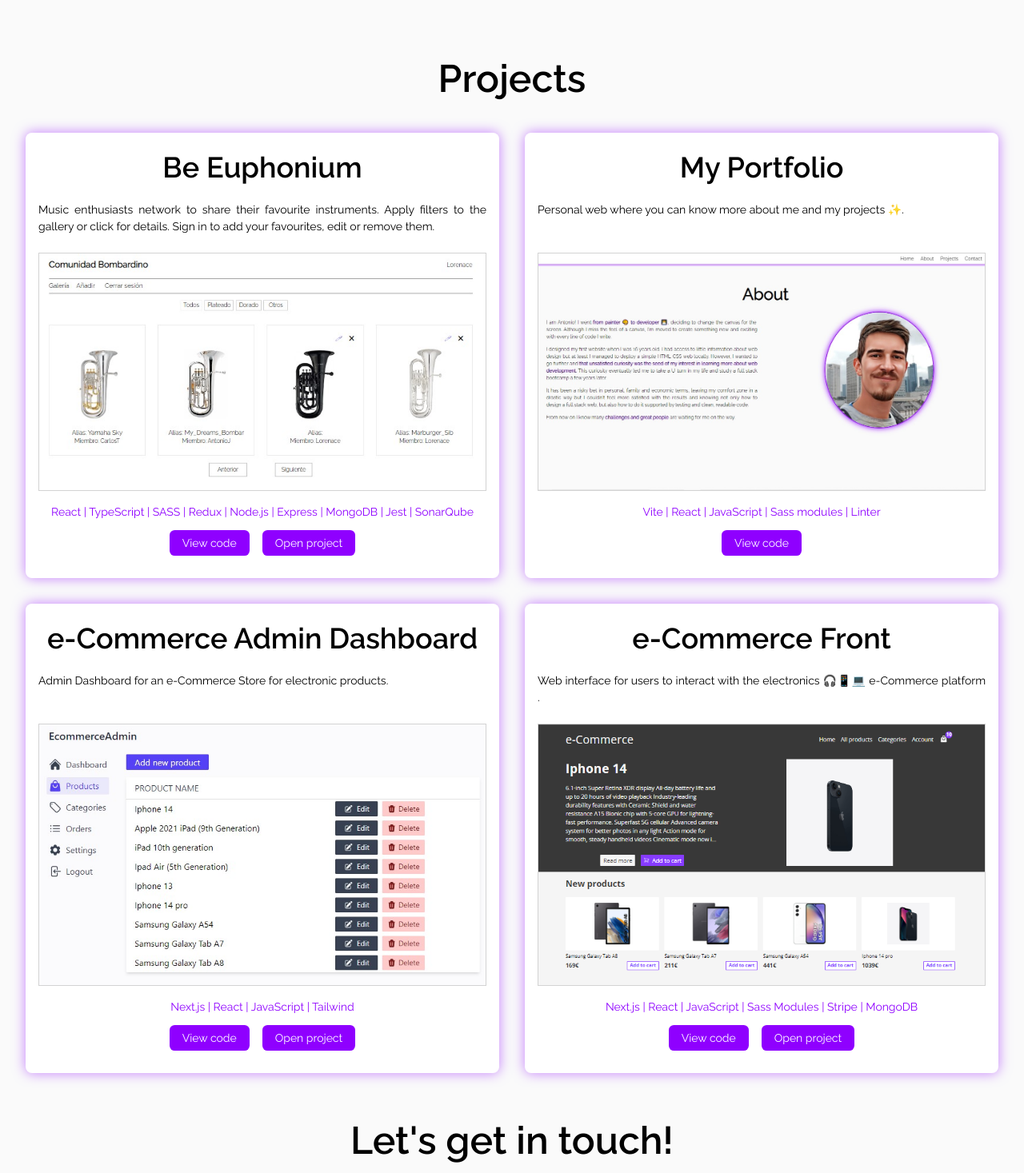
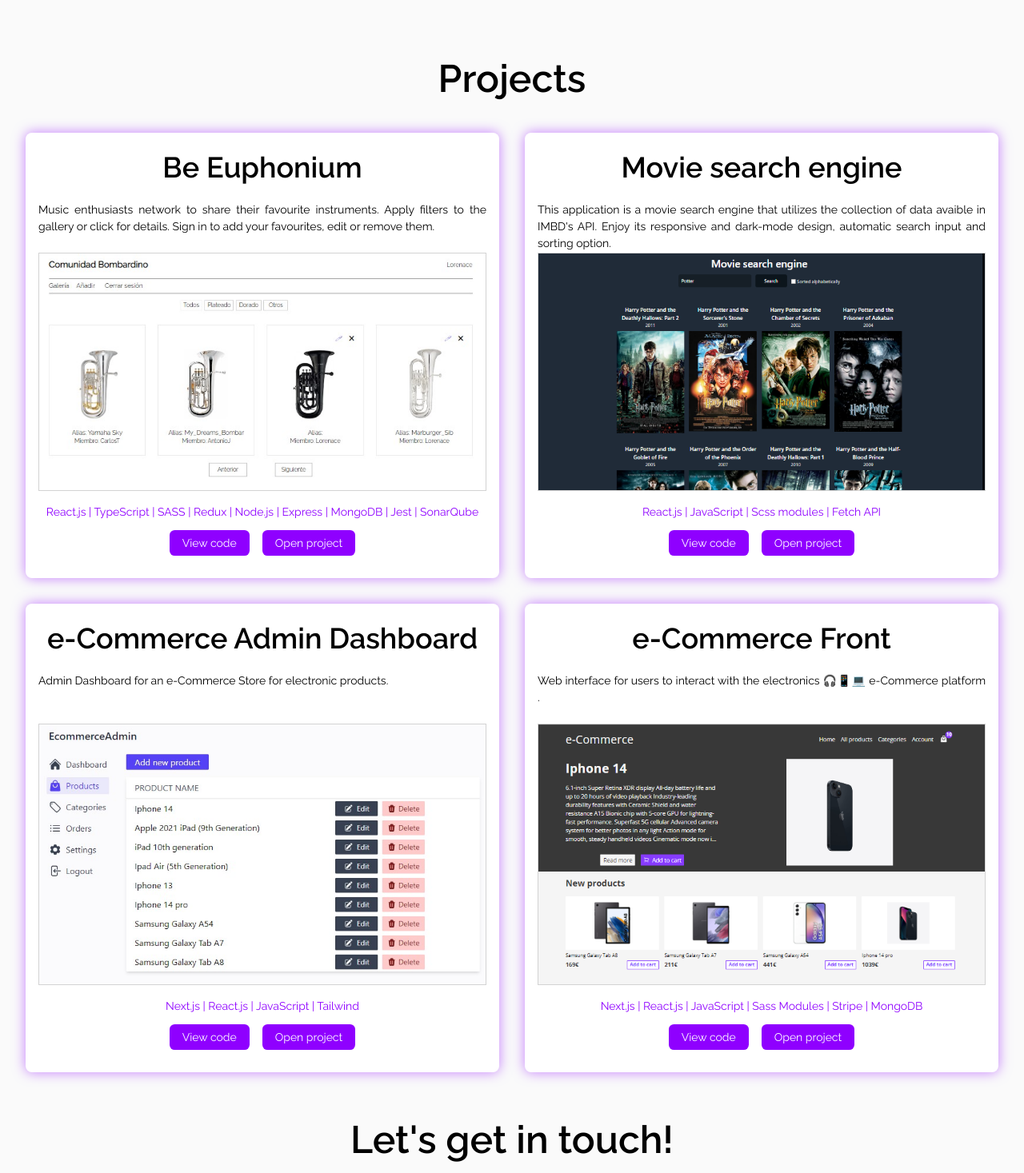
Before and after one commit to AntonioJRuizG/My_Portfolio, a React (Vite) app: page / in a window 1280 px wide. Shown: the part 450-1917 px from the top of the page at 80% size. Built offline with nearby package versions, Linux system fonts and the light colour scheme.

Commit message:
Add new project

```diff
--- a/src/sections/gallery/gallery.jsx
+++ b/src/sections/gallery/gallery.jsx
@@ -12,11 +12,11 @@ const projectList = [
     description:
       'Music enthusiasts network to share their favourite instruments. Apply filters to the gallery or click for details. Sign in to add your favourites, edit or remove them.',
     stack:
-      'React | TypeScript | SASS | Redux | Node.js | Express | MongoDB | Jest | SonarQube',
+      'React.js | TypeScript | SASS | Redux | Node.js | Express | MongoDB | Jest | SonarQube',
     linkWeb: 'https://beeuphonium.netlify.app/',
     linkCode: 'https://github.com/AntonioJRuizG/Be-Euphonium_front',
   },
-  {
+  /* {
     id: '002',
     name: 'My Portfolio',
     imgName: 'my-portfolio',
@@ -25,6 +25,16 @@ const projectList = [
     stack: 'Vite | React | JavaScript | Sass modules | Linter',
     linkWeb: '',
     linkCode: 'https://github.com/AntonioJRuizG/My_Portfolio',
+  }, */
+  {
+    id: '002',
+    name: 'Movie search engine',
+    imgName: 'search-engine',
+    description:
+      "This application is a movie search engine that utilizes the collection of data avaible in IMBD's API. Enjoy its responsive and dark-mode design, automatic search input and sorting option.",
+    stack: 'React.js | JavaScript | Scss modules | Fetch API',
+    linkWeb: 'https://searchimbdmovies.netlify.app/',
+    linkCode: 'https://github.com/AntonioJRuizG/movie-search-engine',
   },
   {
     id: '003',
@@ -32,7 +42,7 @@ const projectList = [
     imgName: 'ecommerce-admin',
     description:
       'Admin Dashboard for an e-Commerce Store for electronic products.',
-    stack: 'Next.js | React | JavaScript | Tailwind',
+    stack: 'Next.js | React.js | JavaScript | Tailwind',
     linkWeb: 'https://ecommerce-admin-preview.vercel.app/products',
     linkCode: 'https://github.com/AntonioJRuizG/ecommerce',
   },
@@ -42,7 +52,7 @@ const projectList = [
     imgName: 'ecommerce-front',
     description:
       'Web interface for users to interact with the electronics 🎧📱💻 e-Commerce platform .',
-    stack: 'Next.js | React | JavaScript | Sass Modules | Stripe | MongoDB',
+    stack: 'Next.js | React.js | JavaScript | Sass Modules | Stripe | MongoDB',
     linkWeb: 'https://ecommerce-front-blush.vercel.app/',
     linkCode: 'https://github.com/AntonioJRuizG/ecommerce-front',
   },
```
Also changed, not shown: public/img/img-search-engine.png (added).
